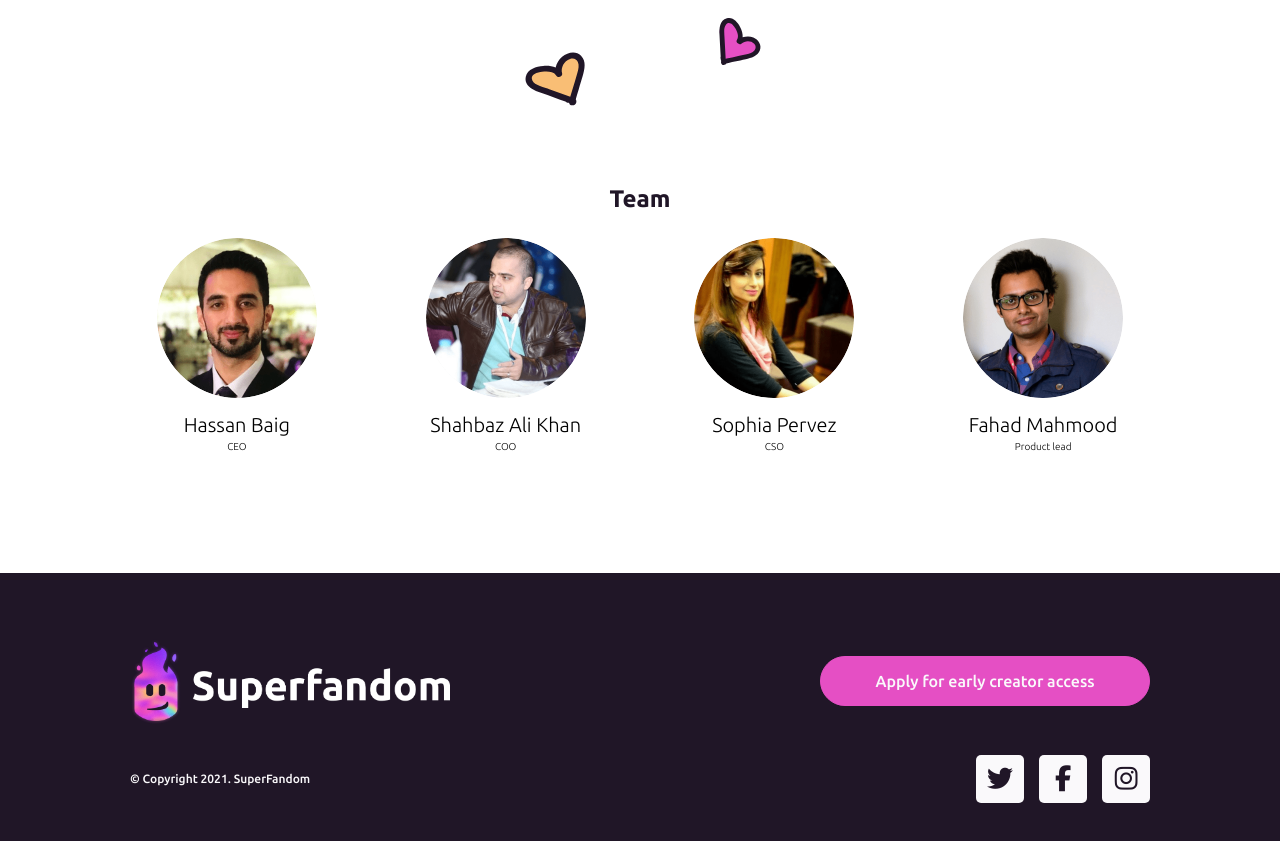
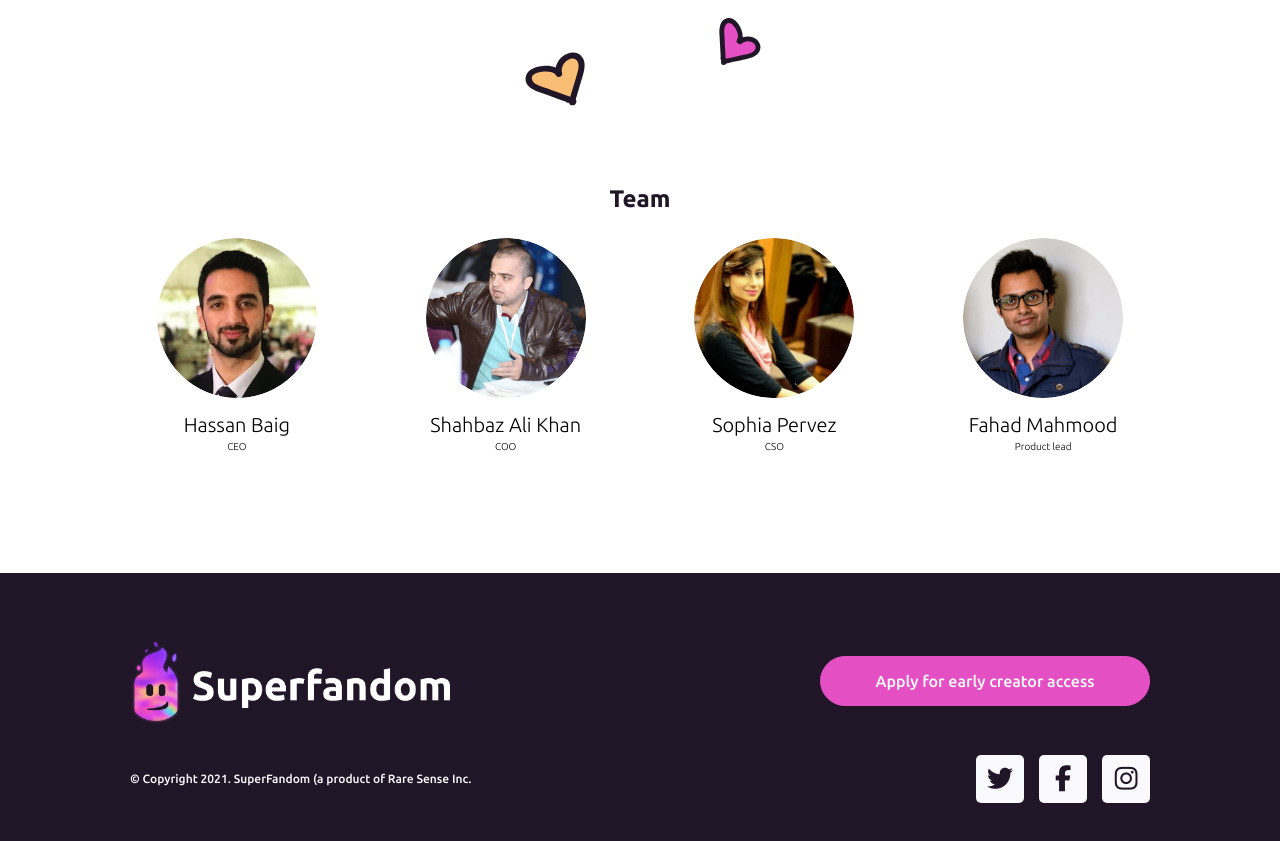
Before and after one commit to shahzAlKhan/SF-LP, a plain HTML site: page index.html in a window 1280 px wide. Shown: the part 3889-4730 px from the top of the page. Drawn offline with nearby package versions, Linux system fonts and the light colour scheme; a script that the page names is missing.

Commit message:
minor update of footer

```diff
--- a/index.html
+++ b/index.html
@@ -469,7 +469,7 @@
 					</div>
 				</div>
 				<div class="bottom__footer">
-					<p>© Copyright 2021. SuperFandom</p>
+					<p>© Copyright 2021. SuperFandom (a product of Rare Sense Inc.</p>
 					<div class="footer__socials">
 						<ul>
 							<li><a href="https://twitter.com/superfandom_1" target="_blank"><i class="fab fa-twitter"></i></a></li>
```
